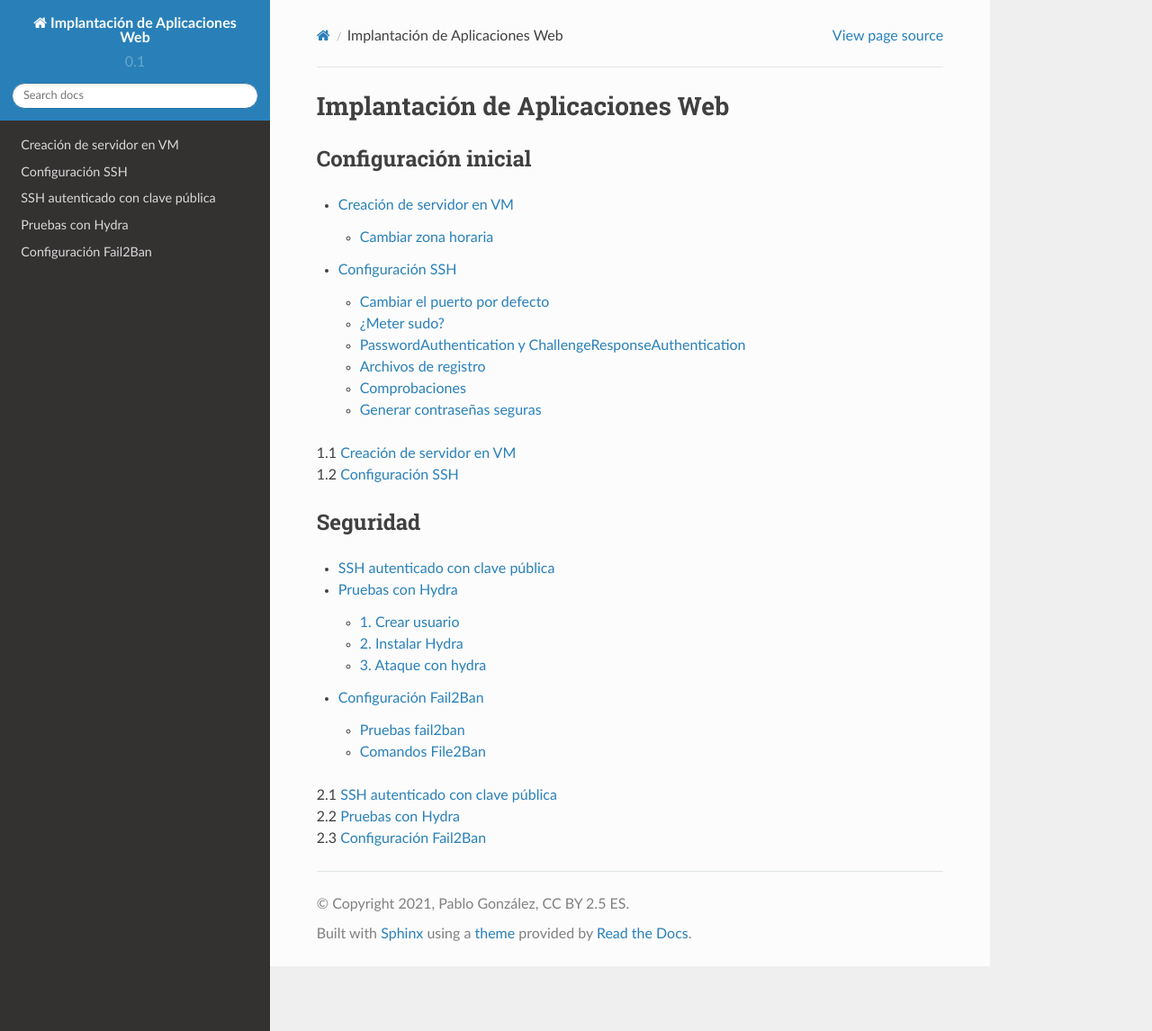
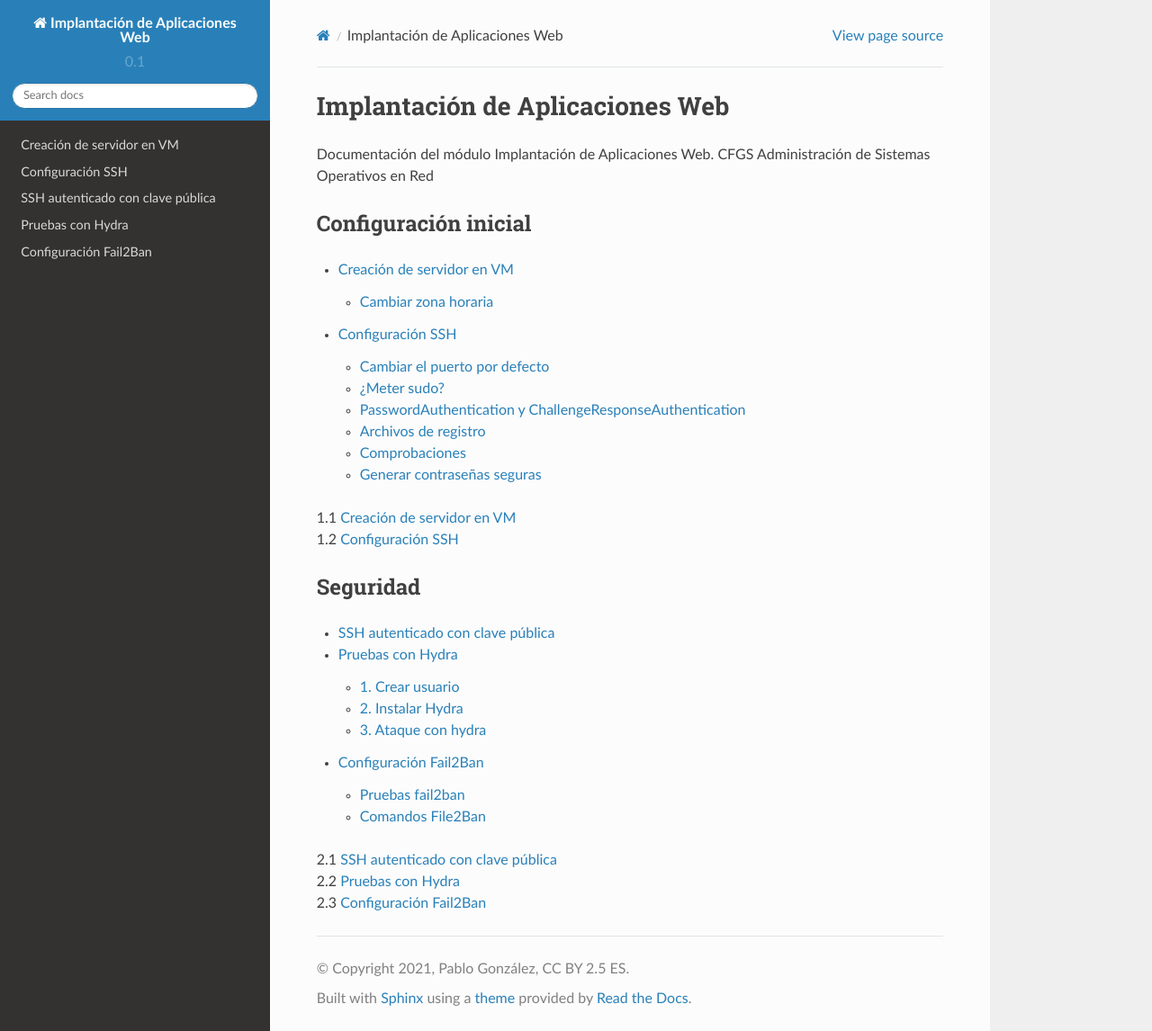
Before and after one commit to gonzaleztroyano/ASIR2-IAW-DOCS, a Sphinx documentation site: the page built from docs/source/index.rst, in a window 1280 px wide and 1146 px high. Shown: the whole window at 90% size. Built offline with Sphinx 7.4.7 and the Read the Docs theme 2.0.0, drawn with Linux system fonts in a browser that asks for light colours; pages that are not in the unit, such as notebooks, are missing from menus.

Commit message:
Modificar index

```diff
--- a/docs/source/index.rst
+++ b/docs/source/index.rst
@@ -1,6 +1,10 @@
 ###################################
 Implantación de Aplicaciones Web
 ###################################
+
+
+Documentación del módulo Implantación de Aplicaciones Web. CFGS Administración de Sistemas Operativos en Red
+
 
 Configuración inicial
 =======================
```
